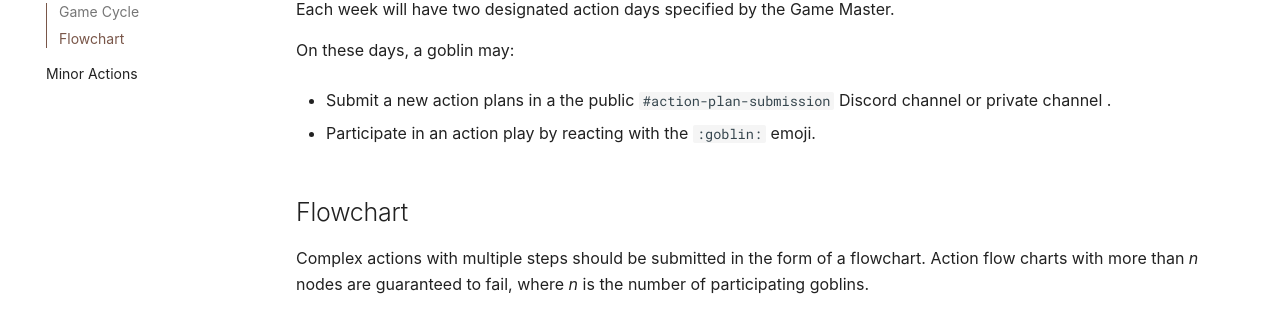
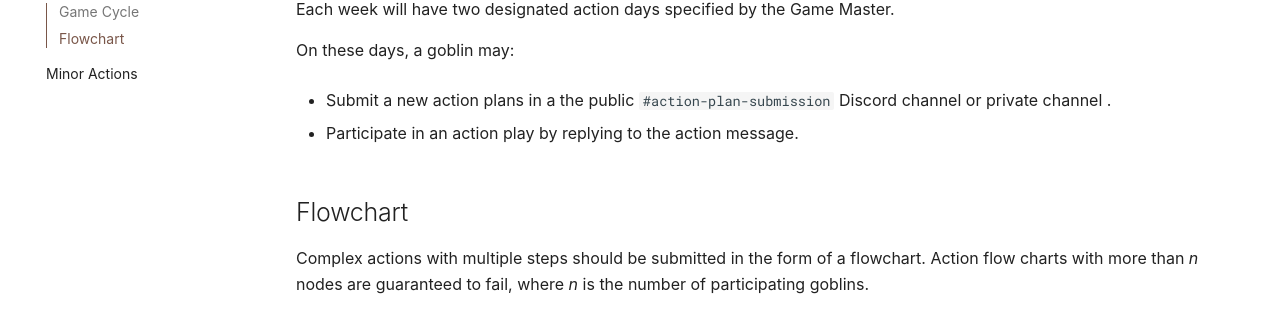
Before and after one commit to alex-stewart/the-goblin-cave, an MkDocs documentation site: the page built from docs/rules/action_plans.md, in a window 1280 px wide. Shown: the part 282-598 px from the top of the page. Built offline with MkDocs 1.6.1 and Material for MkDocs 9.7.7, drawn with Linux system fonts in a browser that asks for light colours; some web fonts are replaced.

Commit message:
action plan reply instead of emoji

```diff
--- a/docs/rules/action_plans.md
+++ b/docs/rules/action_plans.md
@@ -7,7 +7,7 @@ On these days, a goblin may:
 
 - Submit a new action plans in a the public `#action-plan-submission` Discord channel or private channel .
 
-- Participate in an action play by reacting with the `:goblin:` emoji.
+- Participate in an action play by replying to the action message.
 
 ## Flowchart
 Complex actions with multiple steps should be submitted in the form of a flowchart. Action flow charts with more than *n* nodes are guaranteed to fail, where *n* is the number of participating goblins.
```
